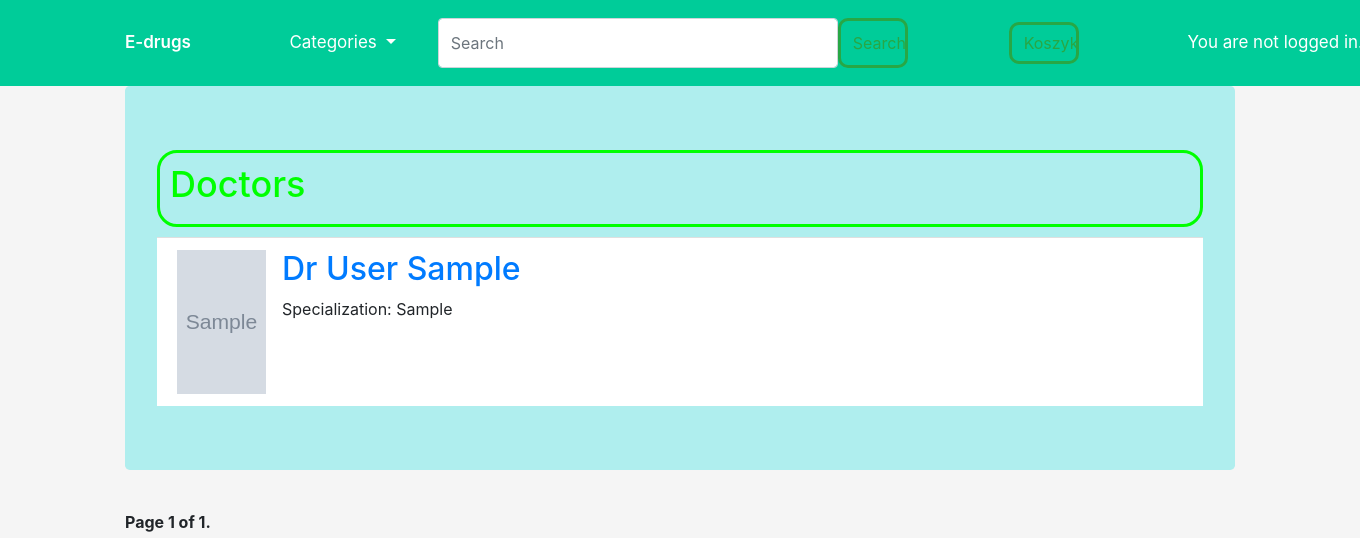
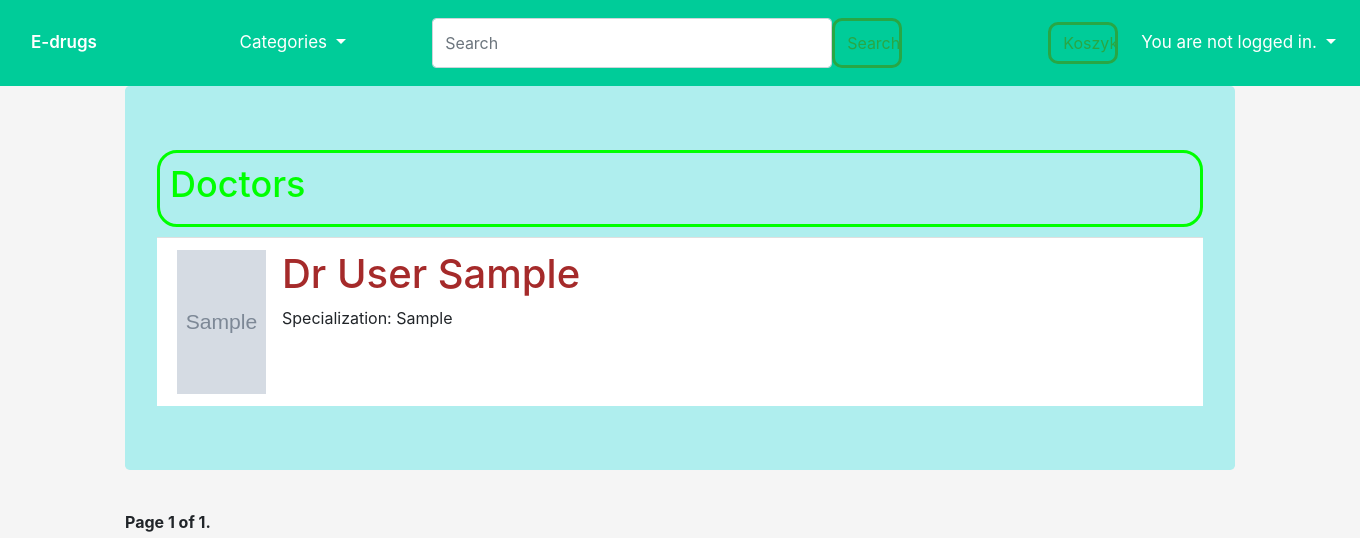
Before and after one commit to KarolinaKDaniel/SDA_project, a Django app: page /accounts/doctors in a window 1360 px wide; the page is wider, and only the part inside the window is pictured. Shown: the top 538 px of that part. Run offline with Django 4.2, Linux system fonts and the light colour scheme; tables that the repository leaves empty hold one stand-in row (values such as "Sample post"); grey boxes marked "Sample" are stand-in pictures; some libraries are stand-ins or nearby versions.

Commit message:
fix anchor

```diff
--- a/final_project/e_drugs/templates/base.html
+++ b/final_project/e_drugs/templates/base.html
@@ -59,7 +59,8 @@
             <form class="d-flex">
                 <button class="btn btn-outline-success" type="submit">Koszyk</button>
             </form>
-        <div class="navbar-nav nav-links">
+        </div>
+        <div class="navbar-nav">
             <div class="nav-item dropdown">
                 {% if user.is_authenticated %}
                 <a class="nav-link active dropdown-toggle" href="#" data-toggle="dropdown">
--- a/final_project/static/css/style.css
+++ b/final_project/static/css/style.css
@@ -58,6 +58,7 @@ show {
   background: none;
   border: 3px solid;
   border-radius: 10px;
+  padding: 0.375rem .75rem;
 
 }
 
@@ -107,9 +108,10 @@ show {
     margin: auto;
     transition: .5s all;
 }
-.offer-box a {
+.offer-box a, .media-heading a, .list-group-item a {
     color: brown;
     text-decoration: none;
+    font-size: 40px;
 }
 
 .offer-box:hover {
```
Lines whose indentation alone changed are shown as unchanged.
